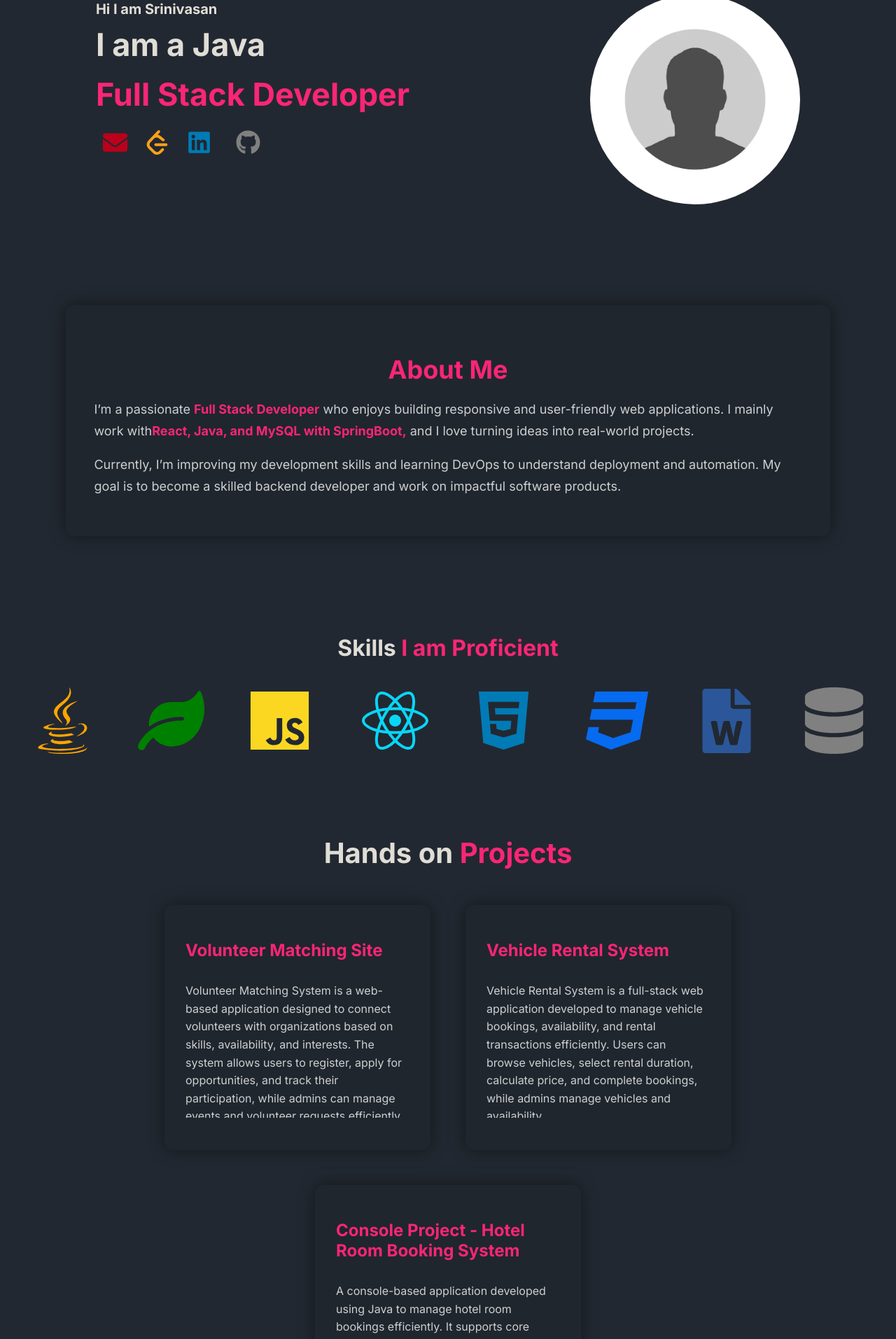
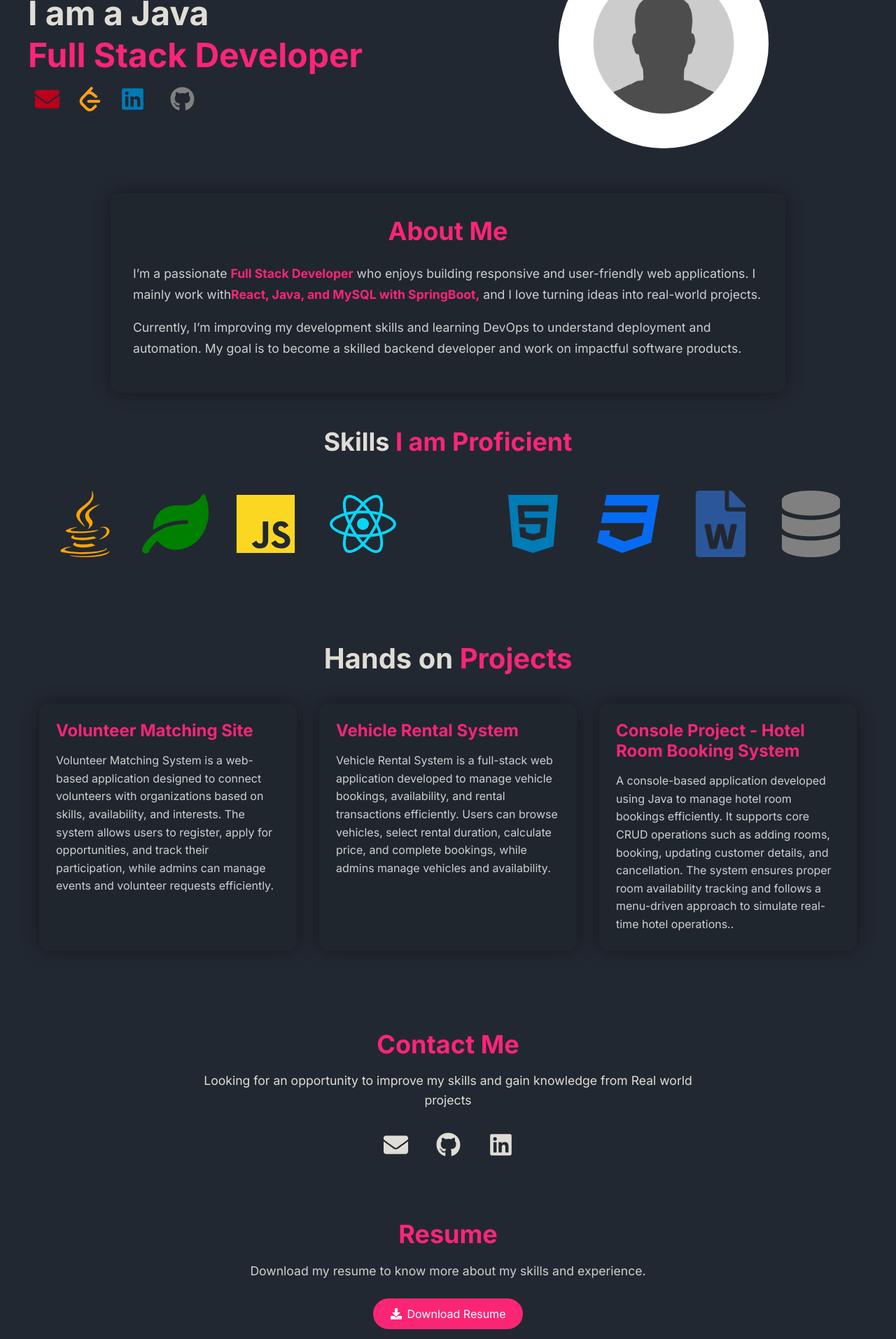
Before and after one commit to Vasan2503-code/my-portfolio, a React (Vite) app in the folder personal-portfolio/: page / in a window 1280 px wide. Shown: the part 220-2133 px from the top of the page at 70% size. Built offline with nearby package versions, Linux system fonts and the light colour scheme.

Commit message:
Grid Enabled

```diff
--- a/personal-portfolio/src/App.css
+++ b/personal-portfolio/src/App.css
@@ -1,126 +1,264 @@
 @import url('https://fonts.googleapis.com/css2?family=Inter:wght@300;400;500;600;700&display=swap');
-html{
+
+html {
   scroll-behavior: smooth;
 }
-body{
+
+body {
   background-color: #222831;
   font-family: 'Inter', sans-serif;
+  margin: 0;
+  padding: 0;
 }
 
-.navbar ul{
+/* ====== NAVBAR ====== */
+.navbar {
+  padding: 1.5rem 1rem;
+  background-color: #222831;
+  position: sticky;
+  top: 0;
+  z-index: 100;
+  box-shadow: 0 2px 5px rgba(0, 0, 0, 0.3);
+}
+
+.navbar ul {
   display: flex;
   color: #e0ddd6ff;
-    gap: 11%;
-    margin-left: 45%;
+  gap: 1.5rem;
   list-style: none;
-    margin-top: 4%;
-    font-size: 20px;
+  margin: 0;
+  padding: 0;
+  font-size: 1rem;
+  justify-content: center;
+  flex-wrap: wrap;
 }
-.navbar a{
+
+.navbar li {
+  white-space: nowrap;
+}
+
+.navbar a {
   text-decoration: none;
   color: inherit;
+  padding: 0.5rem 0.75rem;
+  transition: all 0.3s ease;
+  display: block;
 }
-.navbar ul  :hover{
+
+.navbar a:hover {
   color: #FB2576;
-    transition: all 0.3s ease;
 }
-.hero{
-    color:#e0ddd6ff ;
-    width: fit-content;
+
+/* ====== HERO SECTION ====== */
+.MainHero {
+  display: flex;
+  flex-direction: row;
+  justify-content: center;
+  align-items: center;
+  gap: 2rem;
+  margin-top: 2rem;
+  padding: 1rem;
+  min-height: auto;
+  flex-wrap: wrap;
+  max-width: 1200px;
+  margin-left: auto;
+  margin-right: auto;
 }
-.hero h1{
-    font-size: 45px;
+
+.hero {
+  color: #e0ddd6ff;
+  flex: 1;
+  display: flex;
+  flex-direction: column;
+  justify-content: center;
+  min-width: 280px;
+}
+
+.hero h1 {
+  font-size: clamp(2rem, 8vw, 3rem);
   line-height: 0.9;
+  margin: 0.5rem 0;
 }
-.hero h3{
-    line-height: 0.1;
-    font-size: 20px;
+
+.hero h3 {
+  line-height: 1.2;
+  font-size: clamp(1rem, 4vw, 1.25rem);
+  margin: 0;
 }
-.profilePic{
-    width: fit-content;
-    height: fit-content;
-    img{
-        width:300px;
-        height: 300px;
+
+.profilePic {
+  width: 100%;
+  height: auto;
+  display: flex;
+  justify-content: center;
+  align-items: center;
+  flex: 1;
+}
+
+.profilePic img {
+  width: clamp(180px, 90vw, 300px);
+  height: clamp(180px, 90vw, 300px);
   border-radius: 50%;
+  object-fit: cover;
 }
-}
-.MainHero{
-    display: flex;
-    justify-content: space-around;
-    margin-top: 9%;
-}
+
 .Icons {
   display: flex;
-  gap: 15px;
+  gap: 1rem;
+  flex-wrap: wrap;
+  margin-top: 1rem;
+}
+
+.Icons a {
+  display: flex;
+  align-items: center;
+  justify-content: center;
 }
 
 .Icons svg {
   cursor: pointer;
   transition: transform 0.3s ease;
+  width: clamp(28px, 6vw, 35px);
+  height: clamp(28px, 6vw, 35px);
 }
 
 .Icons svg:hover {
   transform: scale(1.2);
 }
+
+@media (max-width: 768px) {
+  .MainHero {
+    flex-direction: column;
+    gap: 1.5rem;
+    margin-top: 1rem;
+  }
+
+  .hero h1 {
+    font-size: clamp(1.5rem, 6vw, 2.5rem);
+  }
+}
+
+/* ====== ABOUT SECTION ====== */
+.line {
+  width: 100%;
+  height: 0px;
+  margin: 2rem 0;
+}
+
 .about {
-  width: 80%;
-  margin: 140px auto;
-  padding: 40px;
+  width: 90%;
+  max-width: 900px;
+  margin: 3rem auto;
+  padding: 2rem;
   background: #1f262e;
   border-radius: 12px;
   color: #e0ddd6;
   box-shadow: 0 0 25px rgba(0, 0, 0, 0.4);
+  transition: all 0.3s ease;
 }
 
 .about h2 {
   text-align: center;
   color: #fb2576;
-  font-size: 36px;
-  margin-bottom: 20px;
+  font-size: clamp(1.75rem, 6vw, 2.25rem);
+  margin-bottom: 1.5rem;
+  margin-top: 0;
 }
 
 .about p {
-  font-size: 18px;
+  font-size: clamp(0.95rem, 3vw, 1.1rem);
   line-height: 1.7;
-  margin-bottom: 15px;
+  margin-bottom: 1rem;
   color: #cfcfcf;
 }
 
 .about p span {
   color: #fb2576;
 }
-.about:hover{
+
+.about:hover {
   box-shadow: 5px 1px 10px #FB2576;
 }
-.SkillsMain{
-  width: auto;
-  height: fit-content;
-  display: flex;
-  align-items: center;
-  justify-content: center;
-  margin-top: 3%;
-  gap: 40px;
+
+@media (max-width: 600px) {
+  .about {
+    width: 95%;
+    margin: 2rem auto;
+    padding: 1.5rem;
   }
-#heading{
+
+  .about p {
+    font-size: 0.95rem;
+  }
+}
+
+/* ====== SKILLS SECTION ====== */
+#heading {
   text-align: center;
   color: #fb2576;
+  font-size: clamp(1.5rem, 6vw, 2.25rem);
+  margin: 1.5rem 1rem 0 1rem;
+  padding: 0 1rem;
+  width: calc(100% - 2rem);
+  box-sizing: border-box;
 }
-span{
+
+span {
   color: #e0ddd6;
 }
+
+.SkillsMain {
+  width: 100%;
+  height: auto;
+  display: grid;
+  grid-template-columns: repeat(auto-fit, minmax(250px, 1fr));
+  align-items: center;
+  justify-items: center;
+  gap: 2rem;
+  margin-top: 2rem;
+  padding: 1rem;
+  box-sizing: border-box;
+}
+
 .Skills-Ryt,
 .Skills-Lft {
   display: flex;
-  gap: 50px;
+  gap: 1.5rem;
   align-items: center;
   justify-content: center;
+  flex-wrap: wrap;
+  width: 100%;
 }
 
+.Skills-Ryt svg,
+.Skills-Lft svg {
+  width: clamp(60px, 12vw, 95px);
+  height: clamp(60px, 12vw, 95px);
+  transition: transform 0.3s ease;
+}
+
+.Skills-Ryt svg:hover,
+.Skills-Lft svg:hover {
+  transform: scale(1.1);
+}
+
+@media (max-width: 768px) {
+  .SkillsMain {
+    grid-template-columns: 1fr;
+    gap: 1.5rem;
+  }
+
+  .Skills-Ryt,
+  .Skills-Lft {
+    gap: 1rem;
+  }
+}
+
+/* ====== PROJECTS SECTION ====== */
 .Projects-head {
   width: 100%;
-  padding: 40px 20px;
-  margin-top: 50px;
+  padding: 2rem 1rem;
+  margin-top: 3rem;
   box-sizing: border-box;
   overflow-x: hidden;
 }
@@ -128,8 +266,9 @@ span{
 .Projects-head h1 {
   text-align: center;
   color: #e0ddd6;
-  font-size: 40px;
-  margin-bottom: 50px;
+  font-size: clamp(1.75rem, 6vw, 2.5rem);
+  margin: 1.5rem 0;
+  padding: 0 1rem;
 }
 
 .Projects-head h1 span {
@@ -137,136 +276,158 @@ span{
 }
 
 .Project-cards {
-  display: flex;
-  justify-content: center;
-  gap: 50px;
-  flex-wrap: wrap;
-  max-width: 100%;
+  display: grid;
+  grid-template-columns: repeat(auto-fit, minmax(300px, 1fr));
+  gap: 2rem;
+  max-width: 1200px;
   margin: 0 auto;
-  padding: 0 20px;
+  padding: 1rem;
   box-sizing: border-box;
 }
 
+.project-link {
+  text-decoration: none;
+  color: inherit;
+  display: block;
+  width: 100%;
+}
+
 .card {
-  width: 380px;
-  height: 350px;
-  padding: 30px;
+  min-width: 0;
+  padding: 1.5rem;
   background: #1f262e;
   border-radius: 12px;
   color: #e0ddd6;
   box-shadow: 0 0 25px rgba(0, 0, 0, 0.4);
   transition: all 0.3s ease;
   box-sizing: border-box;
-  flex-shrink: 0;
   display: flex;
   flex-direction: column;
+  height: 100%;
 }
 
 .card h2 {
   color: #fb2576;
-  font-size: 24px;
-  margin-bottom: 15px;
-  flex-shrink: 0;
+  font-size: clamp(1.1rem, 4vw, 1.5rem);
+  margin: 0 0 1rem 0;
 }
 
 .card p {
-  font-size: 16px;
+  font-size: clamp(0.9rem, 2vw, 1rem);
   line-height: 1.6;
   color: #cfcfcf;
   flex-grow: 1;
-  overflow-y: auto;
-  padding-right: 8px;
-}
-
-.card p::-webkit-scrollbar {
-  width: 4px;
-}
-
-.card p::-webkit-scrollbar-track {
-  background: transparent;
-}
-
-.card p::-webkit-scrollbar-thumb {
-  background: transparent;
+  margin: 0;
 }
 
 .card:hover {
   box-shadow: 5px 5px 15px #FB2576;
   transform: translateY(-5px);
 }
-.project-link {
-  text-decoration: none;
-  color: inherit;
-  display: block;
+
+@media (max-width: 768px) {
+  .Project-cards {
+    grid-template-columns: 1fr;
+    gap: 1.5rem;
   }
-.line{
-  width: auto;
-  height: 0px;
+
+  .card {
+    padding: 1.25rem;
+  }
 }
 
 .contact {
-  width: 70%;
-  margin: 120px auto;
+  width: 90%;
+  max-width: 800px;
+  margin: 3rem auto;
   text-align: center;
   color: #e0ddd6;
+  padding: 1rem;
+  box-sizing: border-box;
 }
 
 .contact h2 {
-  font-size: 36px;
+  font-size: clamp(1.75rem, 6vw, 2.25rem);
   color: #fb2576;
+  margin-bottom: 1rem;
+  margin-top: 0;
 }
 
 .contact p {
-  margin: 10px 0 30px;
-  font-size: 18px;
+  margin: 0.75rem 0 1.5rem;
+  font-size: clamp(0.95rem, 3vw, 1.1rem);
+  line-height: 1.6;
 }
 
 .contact-icons {
   display: flex;
   justify-content: center;
-  gap: 30px;
+  gap: 1.5rem;
+  flex-wrap: wrap;
 }
 
 .contact-icons a {
-  font-size: 35px;
+  font-size: clamp(28px, 7vw, 35px);
   color: #e0ddd6;
   transition: 0.3s ease;
+  display: flex;
+  align-items: center;
+  justify-content: center;
+  padding: 0.5rem;
 }
 
 .contact-icons a:hover {
   color: #fb2576;
   transform: scale(1.2);
 }
+
+@media (max-width: 600px) {
+  .contact {
+    width: 95%;
+    margin: 2rem auto;
+  }
+
+  .contact-icons {
+    gap: 1rem;
+  }
+}
+
 .resume {
-  width: 70%;
-  margin: 120px auto;
+  width: 90%;
+  max-width: 800px;
+  margin: 3rem auto;
   text-align: center;
   color: #e0ddd6;
+  padding: 1rem;
+  box-sizing: border-box;
 }
 
 .resume h2 {
-  font-size: 36px;
+  font-size: clamp(1.75rem, 6vw, 2.25rem);
   color: #fb2576;
-  margin-bottom: 10px;
+  margin: 0 0 1rem 0;
 }
 
 .resume p {
-  font-size: 18px;
-  margin-bottom: 25px;
+  font-size: clamp(0.95rem, 3vw, 1.1rem);
+  margin-bottom: 1.5rem;
   color: #cfcfcf;
+  line-height: 1.6;
 }
 
 .resume-btn {
   display: inline-flex;
   align-items: center;
-  gap: 10px;
-  padding: 12px 25px;
-  font-size: 16px;
+  justify-content: center;
+  gap: 0.5rem;
+  padding: clamp(10px, 2vw, 12px) clamp(20px, 4vw, 25px);
+  font-size: clamp(0.9rem, 2vw, 1rem);
   background: #fb2576;
   color: white;
   border-radius: 30px;
   text-decoration: none;
   transition: 0.3s ease;
+  white-space: nowrap;
 }
 
 .resume-btn:hover {
@@ -274,3 +435,17 @@ span{
   transform: scale(1.05);
   box-shadow: 0 0 15px rgba(251, 37, 118, 0.6);
 }
+
+@media (max-width: 600px) {
+  .resume {
+    width: 95%;
+    margin: 2rem auto;
+  }
+
+  .resume-btn {
+    display: flex;
+    width: 100%;
+    max-width: 300px;
+    margin: 0 auto;
+  }
+}
--- a/personal-portfolio/src/Components/Projects.jsx
+++ b/personal-portfolio/src/Components/Projects.jsx
@@ -52,7 +52,7 @@ function Projects(){
         </a>
 
          <a
-          href="https://github.com/yourusername/hotel-booking-console"
+          href="https://github.com/Vasan2503-code/Hotel-Room-Booking-System---Console-Based.git"
           target="_blank"
           rel="noopener noreferrer"
           className="project-link"
```
Lines whose indentation alone changed are shown as unchanged.
